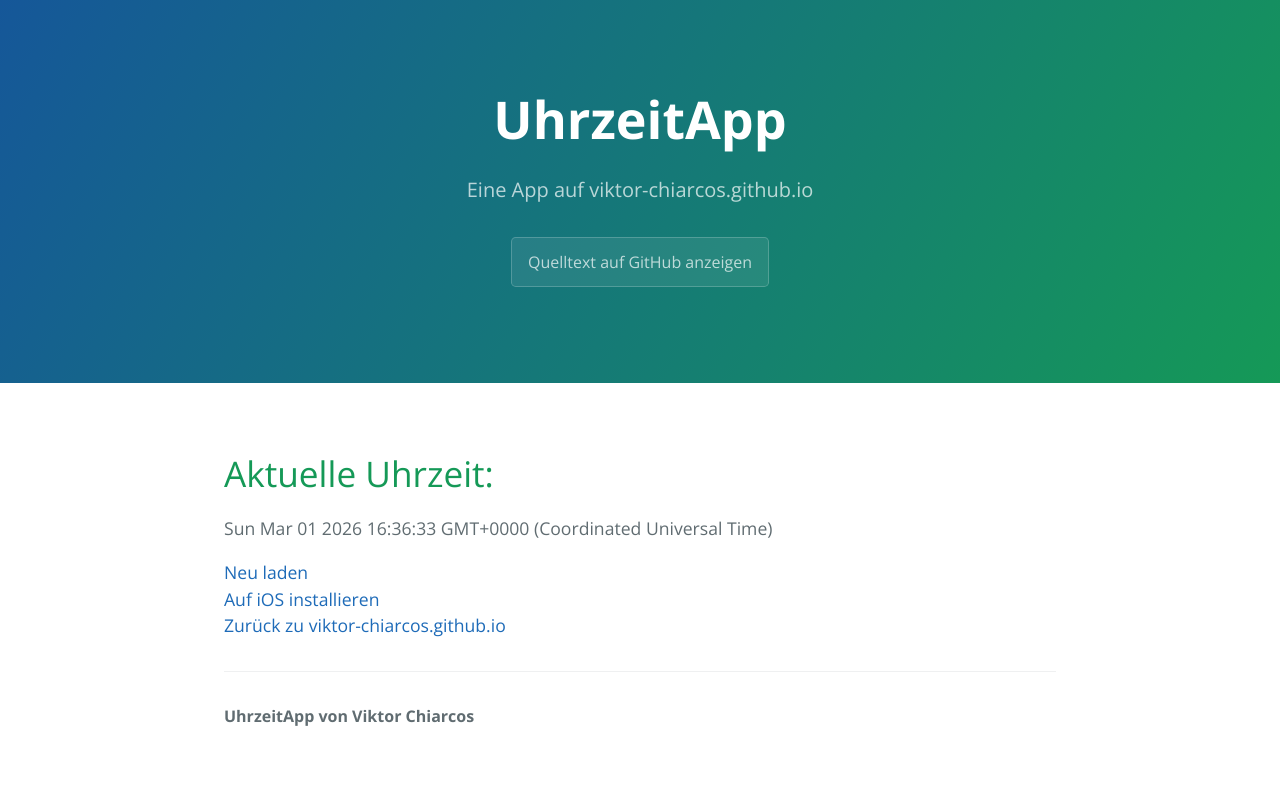
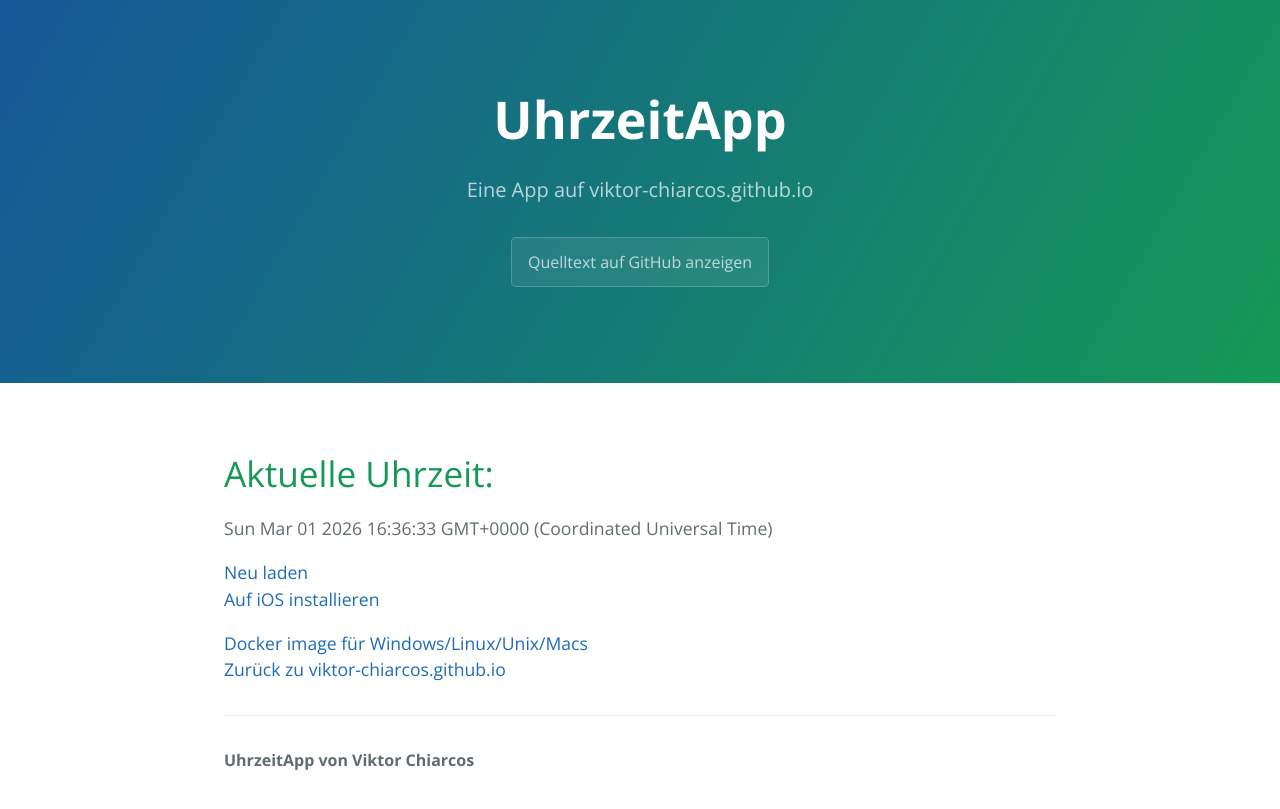
Before and after one commit to viktor-chiarcos/clock, a Jekyll site: the page built from index.md, in a window 1280 px wide. Shown: the top 809 px of the page. Built offline with Jekyll 4.4.1, drawn with Linux system fonts in a browser that asks for light colours.

Commit message:
Add Docker image link to index.md

```diff
--- a/index.md
+++ b/index.md
@@ -22,4 +22,6 @@ permalink: /
 <a href="">Neu laden</a>
 <br>
 <a href="/clock/apple/instruction">Auf iOS installieren</a><br>
-<a href="/">Zurück zu viktor-chiarcos.github.io</a>
+
+[Docker image für Windows/Linux/Unix/Macs](https://hub.docker.com/r/viktorchiarcos/uhrzeitapp)
+<br><a href="/">Zurück zu viktor-chiarcos.github.io</a>
```
